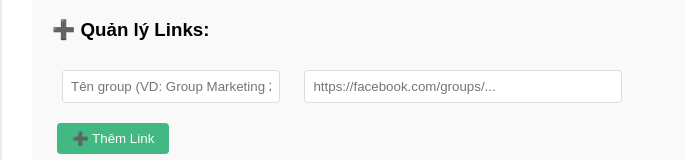
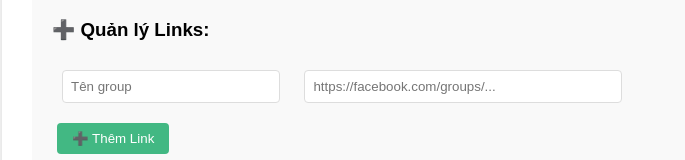
Before and after one commit to cuongvu2305/facebook-group-opener, a plain HTML site: page index.html in a window 1280 px wide. Shown: the part 159-319 px from the top of the page, without its empty margins (238-923 px from the left). Drawn offline with Linux system fonts and the light colour scheme.

Commit message:
Update index.html

```diff
--- a/index.html
+++ b/index.html
@@ -180,7 +180,7 @@
         <div class="add-section">
             <h3>➕ Quản lý Links:</h3>
             <div style="margin-bottom: 10px;">
-                <input type="text" id="linkName" placeholder="Tên group (VD: Group Marketing 2025)" class="group-input" style="width: 200px;">
+                <input type="text" id="linkName" placeholder="Tên group" class="group-input" style="width: 200px;">
                 <input type="url" id="linkUrl" placeholder="https://facebook.com/groups/..." class="group-input" style="width: 300px;">
                 <button onclick="addNewLink()" class="add-group">➕ Thêm Link</button>
             </div>
```
